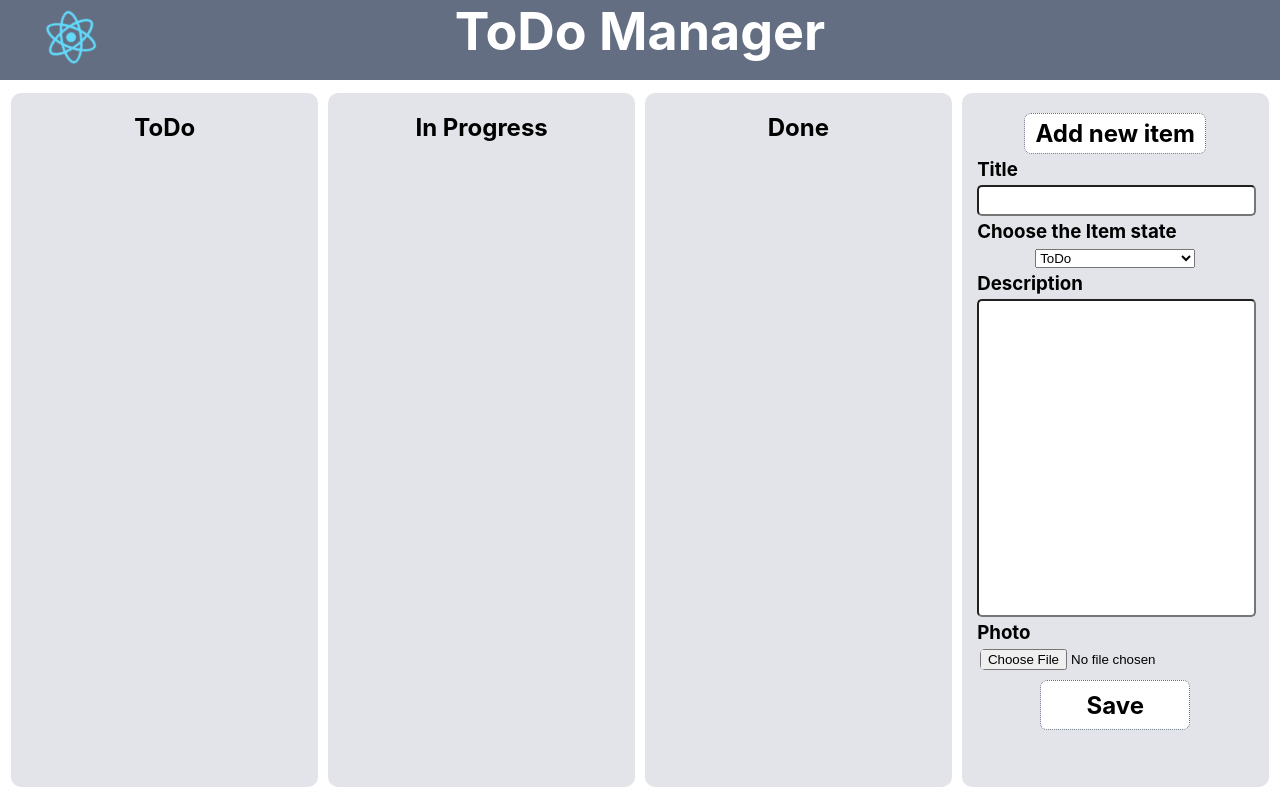
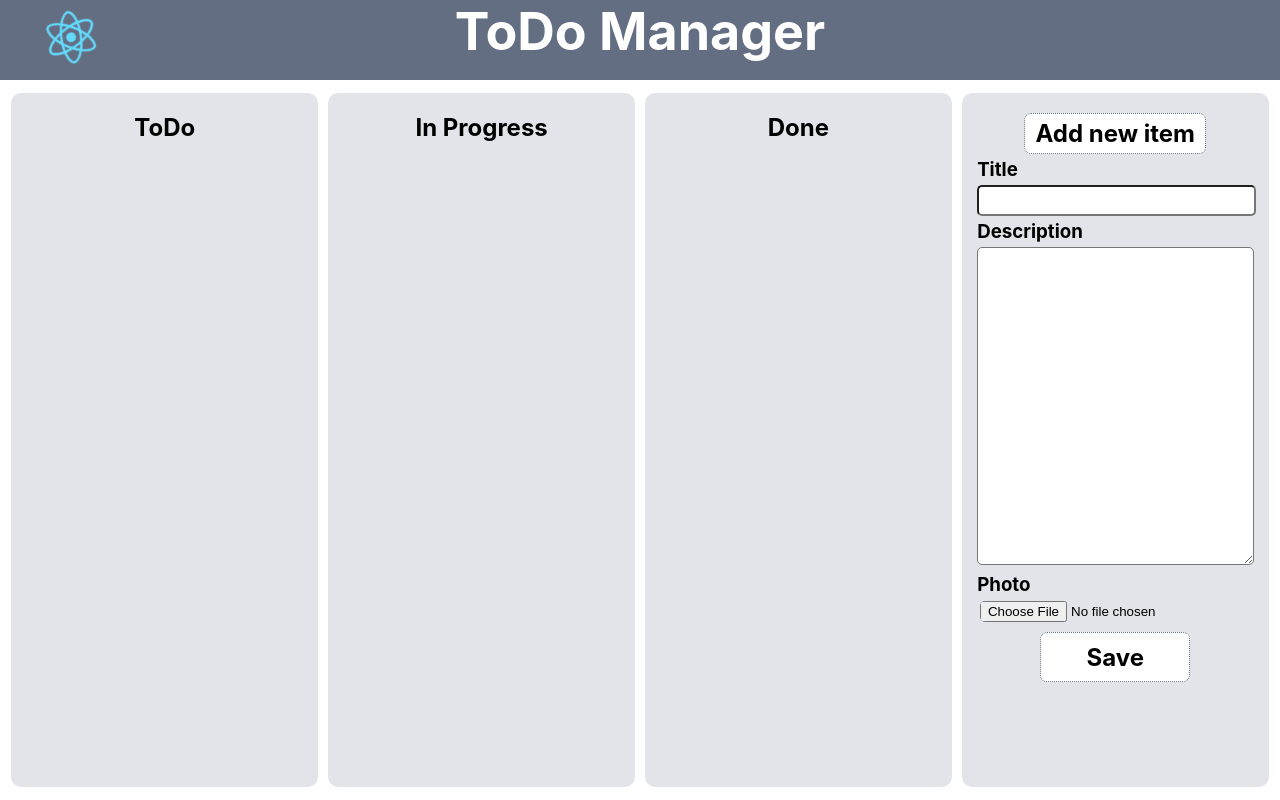
Before and after one commit to VictoriaTheBrave/to-do, a React (Create React App) app: page / in a window 1280 px wide. Both pictures are taken after a click on the button "Add new item". Built offline with nearby package versions, Linux system fonts and the light colour scheme.

Commit message:
feat: add cards, rearrange components

```diff
--- a/src/App.jsx
+++ b/src/App.jsx
@@ -1,23 +1,32 @@
 import React, { Component } from 'react';
 import logo from './logo.svg';
+import Column from './components/Column';
+import EditCard from './components/EditCard';
 import './App.css';
-import EditCard from './components/EditCard';
 
 class App extends Component {
   constructor() {
     super();
     this.state = {
       editing: false,
+      todo: [],
+      inprogress: [],
+      done: [],
     };
     this.toggleEditing = this.toggleEditing.bind(this);
+    this.addToDoCard = this.addToDoCard.bind(this);
   }
 
   toggleEditing() {
     this.setState(prevState => ({ editing: !prevState.editing }));
   }
 
+  addToDoCard(key, obj) {
+    this.setState(() => this.state[key].push(obj));
+  }
+
   render() {
-    const { editing } = this.state;
+    const { editing, todo, inprogress, done } = this.state;
     return (
       <div className="App">
         <header className="App-header">
@@ -25,21 +34,12 @@ class App extends Component {
           <h1>ToDo Manager</h1>
         </header>
         <section className="body">
-          <div className="todo">
-            <h2>ToDo</h2>
-            <div id="todo" />
-          </div>
-          <div className="inprogress">
-            <h2>In Progress</h2>
-            <div id="inprogress" />
-          </div>
-          <div className="done">
-            <h2>Done</h2>
-            <div id="done" />
-          </div>
+          <Column h2="ToDo" componentClass="todo" arr={todo} />
+          <Column h2="In Progress" componentClass="inprogress" arr={inprogress} />
+          <Column h2="Done" componentClass="done" arr={done} />
           <div className="edit-container">
             <button type="button" onClick={this.toggleEditing.bind(this)}>Add new item</button>
-            {editing ? <EditCard closeCardEditing={this.toggleEditing} /> : null}
+            {editing ? <EditCard closeCardEditing={this.toggleEditing} addToDoCard={this.addToDoCard} /> : null}
           </div>
         </section>
       </div>
--- /dev/null
+++ b/src/components/Column.jsx
@@ -0,0 +1,30 @@
+import React from 'react';
+import PropTypes from 'prop-types';
+
+export default function Column(props) {
+  const { h2, componentClass, arr } = props;
+  const cardsList = arr.map((item, i) => {
+    return (
+      <div key={i + item.title}>
+        <h3>{item.title}</h3>
+        <p>{item.description}</p>
+        <img src={item.photo} alt={item.photo}/>
+      </div>
+    );
+  });
+
+  return (
+    <div className={componentClass}>
+      <h2>{h2}</h2>
+      <div id={componentClass}>
+        {cardsList}
+      </div>
+    </div>
+  );
+}
+
+Column.propTypes = {
+  h2: PropTypes.string.isRequired,
+  componentClass: PropTypes.string.isRequired,
+  arr: PropTypes.array.isRequired,
+};
--- a/src/components/EditCard.css
+++ b/src/components/EditCard.css
@@ -15,7 +15,7 @@
   text-align: left;
 }
 
-.edit-card input {
+.edit-card input, textarea {
   width: 98%;
   border-radius: 5px;
 }
--- a/src/components/EditCard.jsx
+++ b/src/components/EditCard.jsx
@@ -9,6 +9,7 @@ export default class EditCard extends Component {
     this.state = { title: '', description: '', photo: '' };
     this.handleChange = this.handleChange.bind(this);
     this.handleSubmit = this.handleSubmit.bind(this);
+    this.handlePhotoChange = this.handlePhotoChange.bind(this);
   }
 
   handleChange(event) {
@@ -16,35 +17,32 @@ export default class EditCard extends Component {
     this.setState({ [id]: event.target.value });
   }
 
+  handlePhotoChange(event) {
+    this.setState({ photo: event.target.files[0].name });
+  }
+
   handleSubmit(event) {
+    console.log(this);
     event.preventDefault();
-    const { closeCardEditing } = this.props;
-    closeCardEditing();
+    this.props.addToDoCard('todo', this.state);
+    this.props.closeCardEditing();
   }
 
   render() {
-    const { title, description, photo } = this.state;
+    const { title, description } = this.state;
     return (
       <form onSubmit={this.handleSubmit} className="edit-card">
         <label htmlFor="title">
           <h3>Title</h3>
           <input type="text" id="title" value={title} onChange={this.handleChange} />
         </label>
-        <label htmlFor="progress">
-          <h3>Choose the Item state</h3>
-          <select id="progress">
-            <option value="todo">ToDo</option>
-            <option value="inprogress">In progress</option>
-            <option value="done">Done</option>
-          </select>
-        </label>
         <label htmlFor="title">
           <h3>Description</h3>
-          <input type="text" id="description" value={description} onChange={this.handleChange} />
+          <textarea type="text" id="description" value={description} onChange={this.handleChange} />
         </label>
         <label htmlFor="photo">
           <h3>Photo</h3>
-          <input type="file" value={photo} onChange={this.handleChange} />
+          <input type="file" onChange={this.handlePhotoChange} />
         </label>
         <input type="submit" value="Save" className="submit" />
       </form>
@@ -54,4 +52,5 @@ export default class EditCard extends Component {
 
 EditCard.propTypes = {
   closeCardEditing: PropTypes.func.isRequired,
+  addToDoCard: PropTypes.func.isRequired,
 };
```
Also changed, not shown: 2 other files (tests, documents, lock files or other folders).
